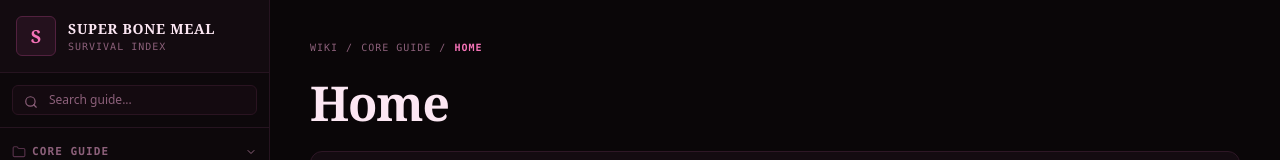
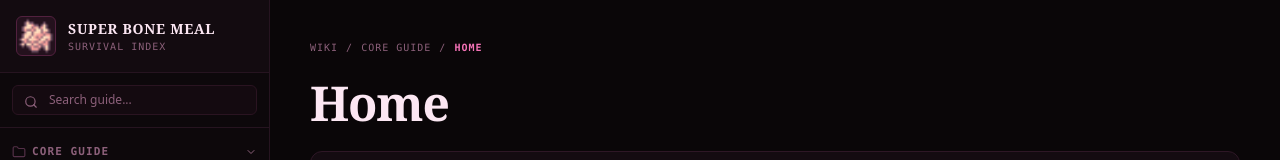
Before and after one commit to honeypie3301/Super-Bonemeal-Wiki, a React (Vite) app: page / in a window 1280 px wide. Shown: the top 160 px of the page. Built offline with nearby package versions, Linux system fonts and the light colour scheme.

Commit message:
Proper name and logo

```diff
--- a/index.html
+++ b/index.html
@@ -3,9 +3,10 @@
   <head>
     <meta charset="UTF-8" />
     <meta name="viewport" content="width=device-width, initial-scale=1.0" />
-    <title>My Google AI Studio App</title>
-    <meta name="description" content="An application built with Google AI Studio." />
-    <meta property="og:title" content="My Google AI Studio App" />
+    <title>Super Bonemeal Wiki</title>
+    <meta name="description" content="Official Wiki and Interactive Documentation for the Super Bone Meal Minecraft Mod." />
+    <link rel="icon" type="image/png" href="./logo.png" />
+    <meta property="og:title" content="Super Bonemeal Wiki" />
     <meta property="og:description" content="An application built with Google AI Studio." />
     <meta property="og:type" content="website" />
     <meta name="twitter:card" content="summary_large_image" />
--- a/src/App.tsx
+++ b/src/App.tsx
@@ -86,9 +86,17 @@ export default function App() {
 
             <button
               onClick={() => setIsStatsOpen(true)}
-              className="w-8 h-8 rounded-md bg-[#24111d] border border-[#52213f] font-serif font-bold text-xs text-[#f472b6] flex items-center justify-center"
+              className="w-8 h-8 rounded-md bg-[#24111d] border border-[#52213f] font-serif font-bold text-xs text-[#f472b6] flex items-center justify-center overflow-hidden relative"
             >
-              S
+              <img
+                src="./logo.png"
+                alt="Logo"
+                className="w-full h-full object-cover relative z-10"
+                onError={(e) => {
+                  (e.currentTarget as HTMLElement).style.display = 'none';
+                }}
+              />
+              <span className="absolute inset-0 flex items-center justify-center">S</span>
             </button>
           </header>
 
--- a/src/components/Sidebar.tsx
+++ b/src/components/Sidebar.tsx
@@ -98,10 +98,18 @@ export const Sidebar: React.FC<SidebarProps> = ({
           <div className="flex items-center gap-3">
             <button
               onClick={onStatsClick}
-              className="w-10 h-10 rounded-md bg-[#24111d] border border-[#52213f] flex items-center justify-center text-[#f472b6] font-serif font-bold text-lg hover:bg-[#321729] transition-colors cursor-pointer"
+              className="w-10 h-10 rounded-md bg-[#24111d] border border-[#52213f] flex items-center justify-center text-[#f472b6] font-serif font-bold text-lg hover:bg-[#321729] transition-colors cursor-pointer overflow-hidden relative"
               title="View Mod Specifications"
             >
-              S
+              <img
+                src="./logo.png"
+                alt="Logo"
+                className="w-full h-full object-cover relative z-10"
+                onError={(e) => {
+                  (e.currentTarget as HTMLElement).style.display = 'none';
+                }}
+              />
+              <span className="absolute inset-0 flex items-center justify-center">S</span>
             </button>
             <a href="#/wiki/home" className="flex flex-col text-left" onClick={onClose}>
               <h1 className="font-serif font-bold text-[#fce7f3] tracking-wider text-sm hover:text-[#f472b6] transition-colors uppercase">
```
Also changed, not shown: public/logo.png (added).
